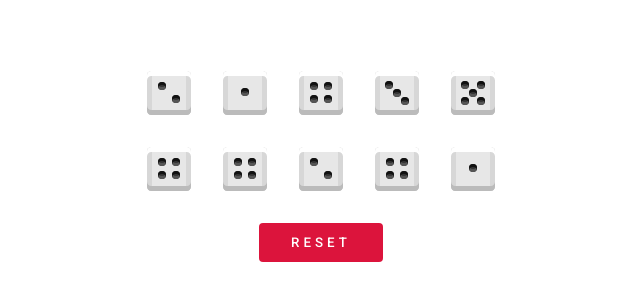
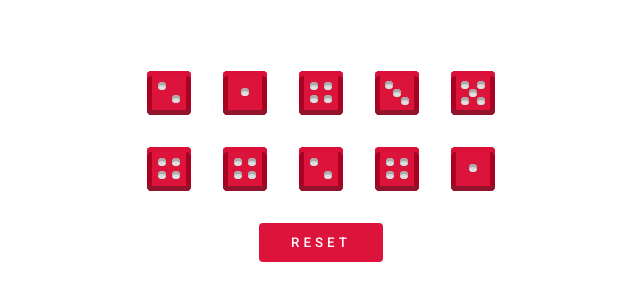
Before and after one commit to agahebeye/Dicee, a React (Vite) app: page / in a window 1280 px wide. Shown: the part 242-542 px from the top of the page, without its empty margins (319-959 px from the left). Built offline with nearby package versions, Linux system fonts and the light colour scheme.

Commit message:
add styled components

```diff
--- a/package.json
+++ b/package.json
@@ -9,13 +9,16 @@
     "preview": "vite preview"
   },
   "dependencies": {
+    "clsx": "^1.2.1",
     "react": "^18.2.0",
-    "react-dom": "^18.2.0"
+    "react-dom": "^18.2.0",
+    "styled-components": "^5.3.6"
   },
   "devDependencies": {
     "@types/node": "^18.11.17",
     "@types/react": "^18.0.26",
     "@types/react-dom": "^18.0.9",
+    "@types/styled-components": "^5.1.26",
     "@vitejs/plugin-react": "^3.0.0",
     "typescript": "^4.9.3",
     "vite": "^4.0.0",
--- a/src/components/Application.tsx
+++ b/src/components/Application.tsx
@@ -16,7 +16,11 @@ export function Application() {
   const diceElements = (
     <div className="dice">
       {dice.map((die) => (
-        <Die key={die.key} value={die.value + 1} />
+        <Die
+          hold={() => holdDie(die.key)}
+          key={die.key}
+          value={die.value + 1}
+        />
       ))}
     </div>
   );
@@ -25,7 +29,9 @@ export function Application() {
     <div className="application">
       <div>
         {diceElements}
-        <button onClick={resetDice} className="button-reset">reset</button>
+        <button onClick={resetDice} className="button-reset">
+          reset
+        </button>
       </div>
     </div>
   );
@@ -38,4 +44,17 @@ export function Application() {
       }));
     });
   }
+
+  function holdDie(key: string | number) {
+    setDice((prevDice) => {
+      return prevDice.map((die) => {
+        return die.key === key
+          ? {
+              ...die,
+              held: !die.held,
+            }
+          : die;
+      });
+    });
+  }
 }
--- a/src/components/Die.tsx
+++ b/src/components/Die.tsx
@@ -1,15 +1,51 @@
 import classes from "~/styles/die.module.css";
+import styled from "styled-components";
 
 type DiePropsType = {
   value: number;
+  hold: () => void;
 };
+
+const Face = styled.div`
+  display: grid;
+  grid-template-areas:
+    "a . c"
+    "e g f"
+    "d . b";
+
+  flex: 0 0 auto;
+  margin: 16px;
+  padding: 10px;
+  width: 44px;
+  height: 44px;
+
+  /* background-color: #e7e7e7; */
+  background-color: crimson;
+  /* box-shadow: inset 0 5px white, inset 0 -5px #bbb, inset 5px 0 #d7d7d7,
+    inset -5px 0 #d7d7d7; */
+  box-shadow: inset 0 5px #db1039, inset 0 -5px #91132c, inset 5px 0 #aa0022,
+    inset -5px 0 #aa0022;
+  border-radius: 10%;
+
+  .pip {
+    display: block;
+    color: white;
+    align-self: center;
+    justify-self: center;
+    width: 8px;
+    height: 8px;
+    border-radius: 50%;
+    background-color: #d6d6d6;
+    box-shadow: inset 0 3px #aaaaaa, inset 0 -3px #e0e0e0;
+  }
+`;
 
 export function Die(props: DiePropsType) {
   return (
-    <div className={classes.face}>
+    <Face className={classes.face} onClick={props.hold}>
       {Array.from({ length: props.value }, (_, i) => {
         return <div key={i} className={classes.pip}></div>;
       })}
-    </div>
+    </Face>
   );
 }
--- a/src/index.css
+++ b/src/index.css
@@ -1,3 +1,8 @@
+:root {
+    --primarycolor: crimson;
+    --defaultfont: "Roboto", sans-serif
+}
+
 * {
   box-sizing: border-box;
   margin: 0;
@@ -6,7 +11,7 @@
 }
 
 body {
-    font-family: "Roboto", sans-serif;
+    font-family: var(--defaultfont);
 }
 
 button {
@@ -27,8 +32,8 @@ button {
 }
 
 .button-reset {
-    font-family: "Roboto", sans-serif;
-    background-color: crimson;
+    font-family: var(--defaultfont);
+    background-color: var(--primarycolor);
     color: white;
     padding: .75rem 2rem;
     border-radius: .25rem;
--- a/src/styles/die.module.css
+++ b/src/styles/die.module.css
@@ -11,9 +11,12 @@
   width: 44px;
   height: 44px;
 
-  background-color: #e7e7e7;
-  box-shadow: inset 0 5px white, inset 0 -5px #bbb, inset 5px 0 #d7d7d7,
-    inset -5px 0 #d7d7d7;
+  /* background-color: #e7e7e7; */
+  background-color: crimson;
+  /* box-shadow: inset 0 5px white, inset 0 -5px #bbb, inset 5px 0 #d7d7d7,
+    inset -5px 0 #d7d7d7; */
+  box-shadow: inset 0 5px #db1039, inset 0 -5px #91132c, inset 5px 0 #aa0022,
+    inset -5px 0 #aa0022;
   border-radius: 10%;
 }
 
@@ -24,8 +27,10 @@
   width: 8px;
   height: 8px;
   border-radius: 50%;
-  background-color: #333;
-  box-shadow: inset 0 3px #111, inset 0 -3px #555;
+  /* background-color: #333;
+  box-shadow: inset 0 3px #111, inset 0 -3px #555; */
+  background-color: #d6d6d6;
+  box-shadow: inset 0 3px #aaaaaa, inset 0 -3px #e0e0e0;
 }
 
 .pip:nth-child(2) {
```
Also changed, not shown: 1 other file (tests, documents, lock files or other folders).
